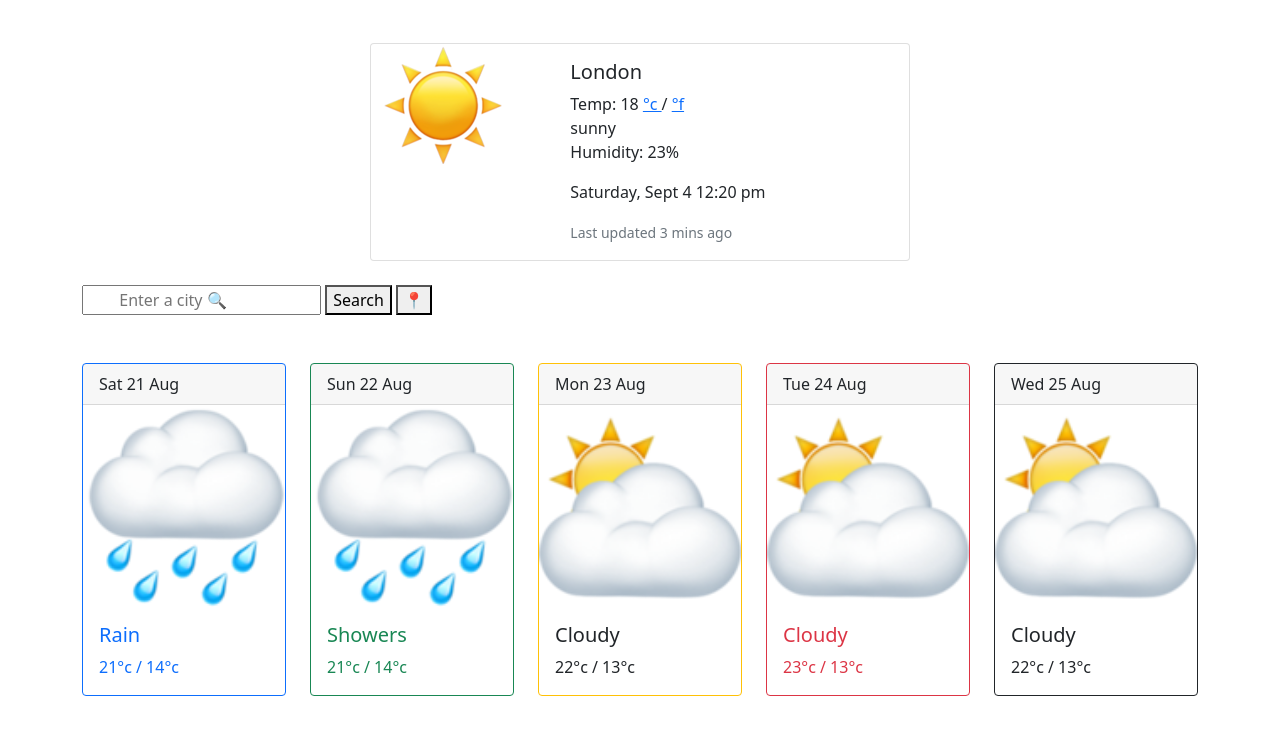
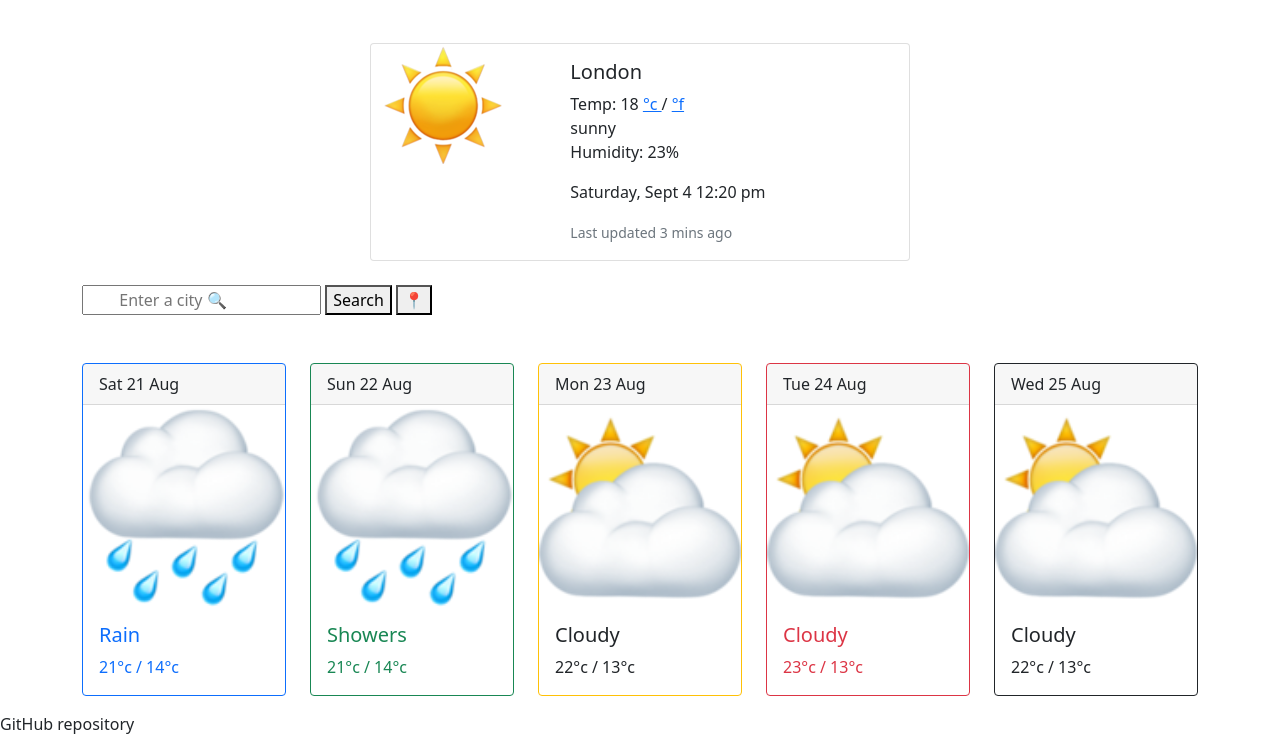
Before and after one commit to Wintermariesolstice/Week-6-Test-Git, a website built with Parcel: page index.html in a window 1280 px wide. Shown: the part 77-813 px from the top of the page. Built offline with nearby package versions, Linux system fonts and the light colour scheme.

Commit message:
Added Github link

```diff
--- a/index.html
+++ b/index.html
@@ -139,6 +139,8 @@
         </div>
       </div>
     </div>
+
+    <a href"https://github.com/Wintermariesolstice/Week-6-Test-Git">GitHub repository</a>
     <script src="src/index.js"></script>
   </body>
 </html>
```
